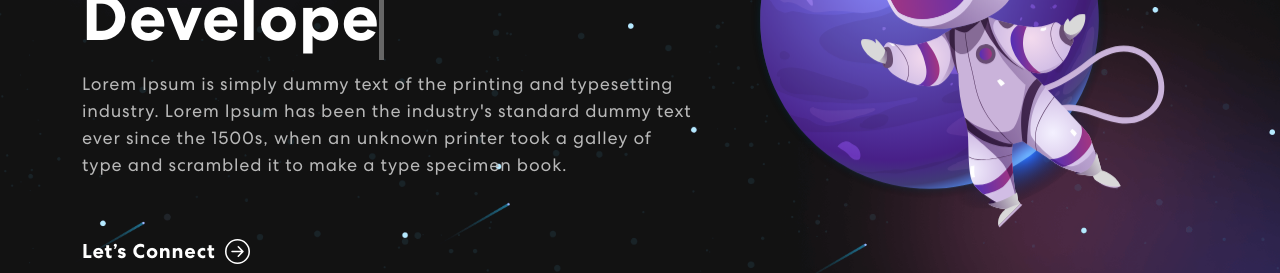
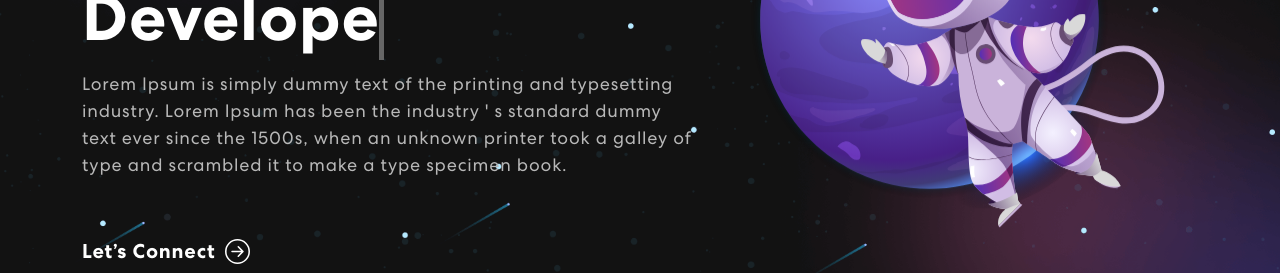
Before and after one commit to Lahirutech/my_website, a Next.js app: page / in a window 1280 px wide. Shown: the part 404-677 px from the top of the page. Built offline with nearby package versions, Linux system fonts and the light colour scheme.

Commit message:
fix:minor fixes

```diff
--- a/src/component/Banner.tsx
+++ b/src/component/Banner.tsx
@@ -76,7 +76,6 @@
                     {`Hi! I'm Lanka`}{' '}
                     <span
                       className='txt-rotate'
-                      dataPeriod='1000'
                       data-rotate='[ "Web Developer", "Node.js Developer", "Content Creator" ]'
                     >
                       <span className='wrap'>{text}</span>
@@ -84,10 +83,10 @@
                   </h1>
                   <p>
                     Lorem Ipsum is simply dummy text of the printing and
-                    typesetting industry. Lorem Ipsum has been the industry's
-                    standard dummy text ever since the 1500s, when an unknown
-                    printer took a galley of type and scrambled it to make a
-                    type specimen book.
+                    typesetting industry. Lorem Ipsum has been the industry
+                    &apos; s standard dummy text ever since the 1500s, when an
+                    unknown printer took a galley of type and scrambled it to
+                    make a type specimen book.
                   </p>
                   <button onClick={() => console.log('connect')}>
                     Let’s Connect <ArrowRightCircle size={25} />
--- a/src/component/Projects.tsx
+++ b/src/component/Projects.tsx
@@ -59,10 +59,10 @@
                   <h2>Projects</h2>
                   <p>
                     Lorem Ipsum is simply dummy text of the printing and
-                    typesetting industry. Lorem Ipsum has been the industry's
-                    standard dummy text ever since the 1500s, when an unknown
-                    printer took a galley of type and scrambled it to make a
-                    type specimen book.
+                    typesetting industry. Lorem Ipsum has been the
+                    industry&apos;s standard dummy text ever since the 1500s,
+                    when an unknown printer took a galley of type and scrambled
+                    it to make a type specimen book.
                   </p>
                   <Tab.Container
                     id='projects-tabs'
--- a/src/component/Skills.tsx
+++ b/src/component/Skills.tsx
@@ -41,8 +41,8 @@
               <h2>Skills</h2>
               <p>
                 Lorem Ipsum is simply dummy text of the printing and typesetting
-                industry.<br></br> Lorem Ipsum has been the industry's standard
-                dummy text.
+                industry.<br></br> Lorem Ipsum has been the industry&apos;s
+                standard dummy text.
               </p>
               <Carousel
                 responsive={responsive}
```
